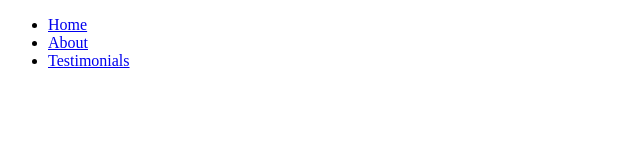
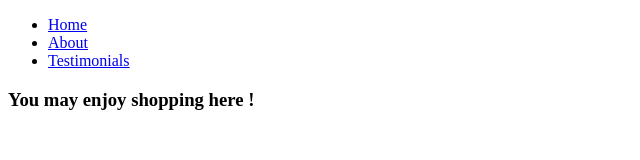
Before and after one commit to NickiSamantha/Nicki, a plain HTML site: page index.html in a window 1280 px wide. Shown: the whole page, without its empty margins (0-640 px from the left). Drawn offline with Linux system fonts and the light colour scheme.

Commit message:
Sections

```diff
--- a/index.html
+++ b/index.html
@@ -21,5 +21,10 @@
             </ul>
         </nav>
     </Header>
+    <main>
+        <section>
+            <h3>You may enjoy shopping here !</h3>
+        </section>
+    </main>
 </body>
 </html>
```
